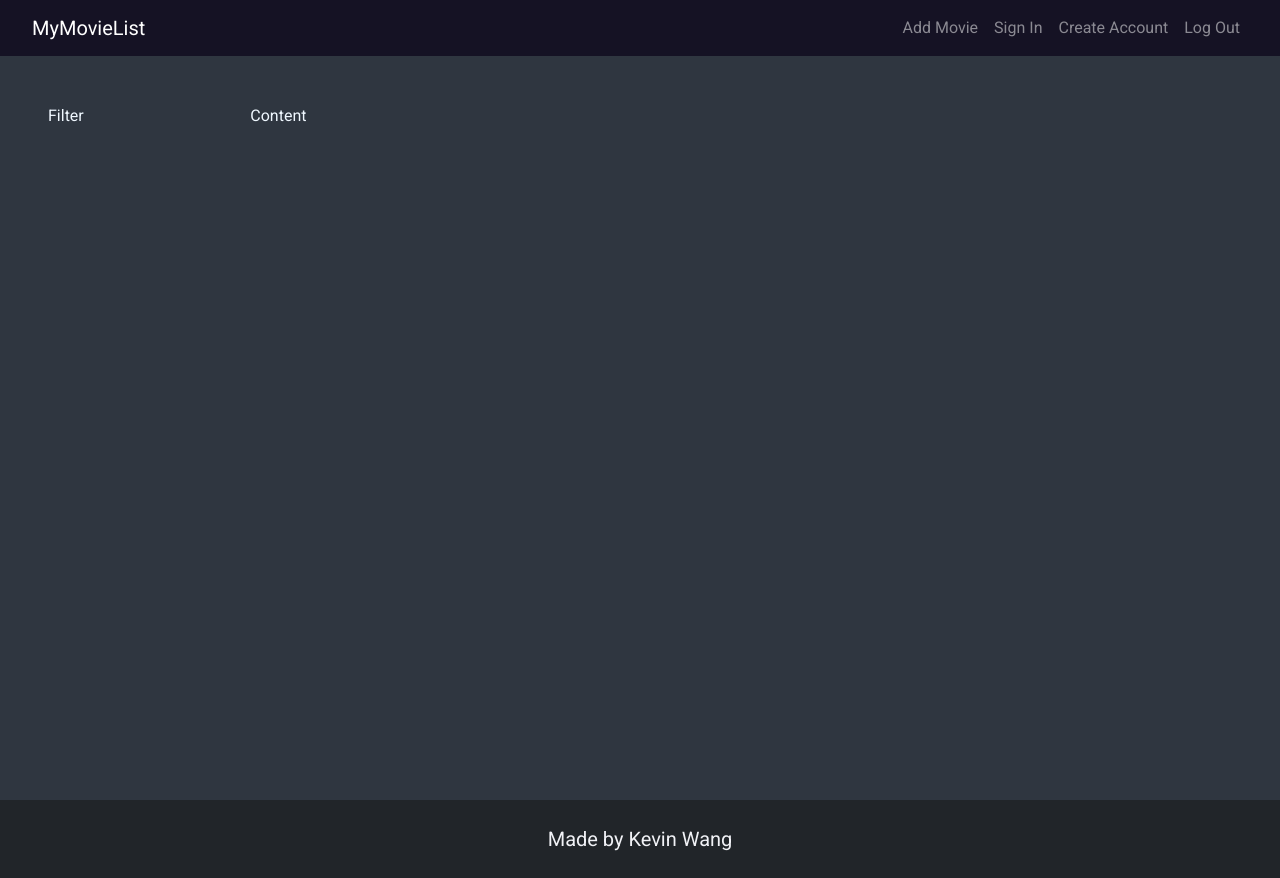
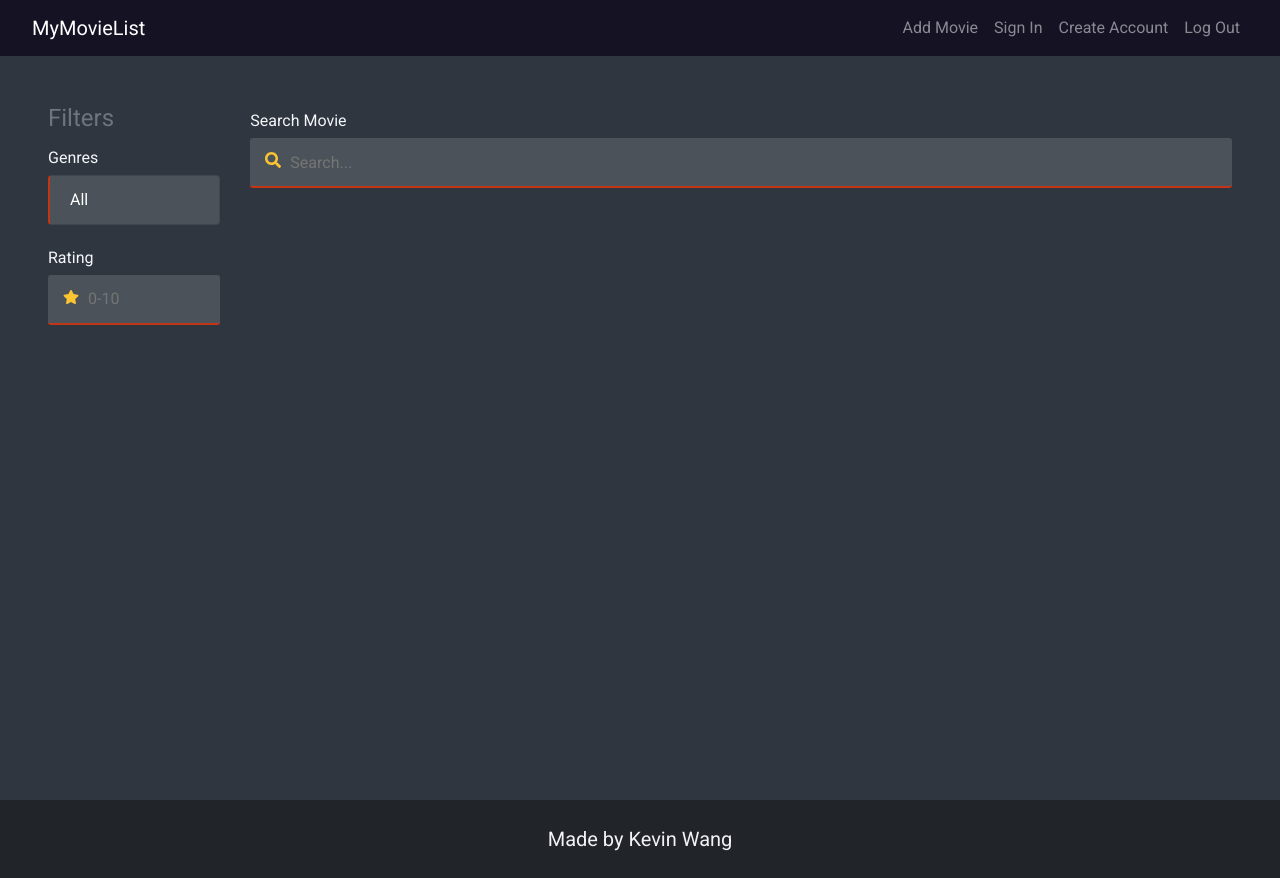
Before and after one commit to ChronoLoop/MyMovieList, a React (Create React App) app in the folder client/: page /movies in a window 1280 px wide. Built offline with nearby package versions, Linux system fonts and the light colour scheme.

Commit message:
added genre/rating/search filter UI

```diff
--- a/client/package.json
+++ b/client/package.json
@@ -12,6 +12,7 @@
     "react": "^17.0.1",
     "react-bootstrap": "^1.4.0",
     "react-dom": "^17.0.1",
+    "react-icons": "^4.1.0",
     "react-router-dom": "^5.2.0",
     "react-scripts": "4.0.1",
     "web-vitals": "^0.2.4"
--- a/client/src/App.scss
+++ b/client/src/App.scss
@@ -1,10 +1,16 @@
+$background-color: #2f3640;
+$red-border: #c23616;
+$input-bg: #4b5259;
+$input-bg-hover: #585f68;
+$white: #f5f6fa;
+
 .App {
     height: 100vh;
     position: relative;
 }
 .background-container {
     scroll-behavior: smooth;
-    background: #2f3640;
+    background: $background-color;
     min-height: 100vh;
     color: #f0f8ff;
 }
--- /dev/null
+++ b/client/src/components/GenreFilter/GenreFilter.js
@@ -0,0 +1,42 @@
+import React from 'react';
+import { ListGroup } from 'react-bootstrap';
+import './GenreFilter.scss';
+import { ACTIONS } from '../../pages/Movies/Movies';
+
+const setClass = (genre, active) => {
+    const classButtons = 'list-item';
+    return genre === active ? classButtons + ' list-item-active' : classButtons;
+};
+
+const GenreFilters = ({ genres, currentGenre, dispatch }) => {
+    const handleOnClick = (genre) => {
+        dispatch({ type: ACTIONS.SET_CURRENT_GENRE, payload: { genre: genre } });
+    };
+    return (
+        <div className="genre-filter-container ">
+            <label>Genres</label>
+            <ListGroup as="ul">
+                <ListGroup.Item
+                    as="li"
+                    className={setClass('All', currentGenre)}
+                    onClick={() => handleOnClick('All')}
+                >
+                    All
+                </ListGroup.Item>
+                {genres &&
+                    genres.map((item) => (
+                        <ListGroup.Item
+                            as="li"
+                            key={item.id}
+                            className={setClass(item.genre, currentGenre)}
+                            onClick={() => handleOnClick(item.genre)}
+                        >
+                            {item.genre}
+                        </ListGroup.Item>
+                    ))}
+            </ListGroup>
+        </div>
+    );
+};
+
+export default GenreFilters;
--- /dev/null
+++ b/client/src/components/GenreFilter/GenreFilter.scss
@@ -0,0 +1,27 @@
+$red-border: #c23616;
+$input-bg: #4b5259;
+$input-bg-hover: #585f68;
+$white: #f5f6fa;
+
+.genre-filter-container {
+    .list-item {
+        text-align: left !important;
+        background: $input-bg !important;
+        color: white !important;
+        font-size: 16px !important;
+    }
+    .list-item:hover {
+        cursor: pointer;
+        background: $input-bg-hover !important;
+    }
+    .list-item-active {
+        border-left-color: $red-border !important;
+        border-left-width: 2px !important;
+        transition: 0.3s ease-in !important;
+    }
+}
+
+.genre-filter-container > label {
+    margin: 5px 0px;
+    color: $white;
+}
--- /dev/null
+++ b/client/src/components/Input/Input.js
@@ -0,0 +1,16 @@
+import React from 'react';
+import { Alert } from 'react-bootstrap';
+import './Input.scss';
+
+const Input = ({ name, label, error, Icon, className, ...rest }) => {
+    return (
+        <div className={`input-container ${className}`}>
+            {label && <label> {label} </label>}
+            {Icon && <Icon className="input-icon" />}
+            <input name={name} {...rest} />
+            {error && <Alert variant="danger">{error}</Alert>}
+        </div>
+    );
+};
+
+export default Input;
--- /dev/null
+++ b/client/src/components/Input/Input.scss
@@ -0,0 +1,41 @@
+$red-border: #c23616;
+$input-bg: #4b5259;
+$input-bg-hover: #585f68;
+$icon-color: #fbc531;
+$white: #f5f6fa;
+
+.input-container {
+    position: relative;
+    text-align: left;
+}
+
+.input-container > label {
+    margin: 5px 0px;
+    color: $white;
+}
+
+.input-container > input {
+    width: 100%;
+    padding: 10px 40px;
+    height: 50px;
+    background: $input-bg;
+    border-bottom-color: $red-border;
+    border-top: 0px;
+    border-right: 0px;
+    border-left: 0px;
+    border-radius: 3px;
+    color: $white;
+}
+
+.input-container > input:focus {
+    outline: 0;
+}
+
+.input-container > .input-icon {
+    position: absolute;
+    color: $icon-color;
+    z-index: 2;
+    text-align: left;
+    top: 48px;
+    left: 15px;
+}
--- /dev/null
+++ b/client/src/components/MovieCard/MovieCard.scss
@@ -0,0 +1 @@
+//#18142d
--- /dev/null
+++ b/client/src/pages/AddMovie/AddMovie.js
@@ -0,0 +1,7 @@
+import React from 'react';
+
+const AddMovie = () => {
+    return <div>Add Movie page</div>;
+};
+
+export default AddMovie;
--- a/client/src/pages/Movies/Movies.js
+++ b/client/src/pages/Movies/Movies.js
@@ -1,16 +1,78 @@
-import React from 'react';
+import React, { useReducer } from 'react';
 import './Movies.scss';
 import { Row, Col } from 'react-bootstrap';
+import GenreFilter from '../../components/GenreFilter/GenreFilter';
+import Input from '../../components/Input/Input';
+import { FaStar, FaSearch } from 'react-icons/fa';
+
+const ACTIONS = {
+    SET_CURRENT_GENRE: 'set-current-genre',
+    SET_RATING: 'set-rating',
+    SET_SEARCH_FILTER: 'set-search-filter'
+};
+
+const reducer = (state, action) => {
+    switch (action.type) {
+        case ACTIONS.SET_CURRENT_GENRE:
+            return { ...state, currentGenre: action.payload.genre };
+        case ACTIONS.SET_RATING:
+            return { ...state, rating: action.payload.rating };
+        case ACTIONS.SET_SEARCH_FILTER:
+            return { ...state, searchFilter: action.payload.searchFilter };
+        default:
+            return state;
+    }
+};
+
+const initialState = {
+    genres: [],
+    currentGenre: 'All',
+    rating: 0,
+    searchFilter: ''
+};
 
 const Home = () => {
+    const [state, dispatch] = useReducer(reducer, initialState);
+
     return (
         <div className="p-5">
             <Row>
                 <Col sm={12} lg={2}>
-                    Filter
+                    <h4 className="text-muted text-left">Filters</h4>
+                    <GenreFilter
+                        genres={state.genres}
+                        currentGenre={state.currentGenre}
+                        dispatch={dispatch}
+                    />
+                    <Input
+                        onChange={(e) =>
+                            dispatch({
+                                type: ACTIONS.SET_RATING,
+                                payload: { rating: e.target.value }
+                            })
+                        }
+                        label="Rating"
+                        Icon={FaStar}
+                        type="number"
+                        min={0}
+                        max={10}
+                        placeholder="0-10"
+                        className="mt-3"
+                    />
                 </Col>
                 <Col sm={12} lg={10}>
-                    Content
+                    <Input
+                        onChange={(e) =>
+                            dispatch({
+                                type: ACTIONS.SET_SEARCH_FILTER,
+                                payload: { searchFilter: e.target.value }
+                            })
+                        }
+                        Icon={FaSearch}
+                        label="Search Movie"
+                        placeholder="Search..."
+                        className="mt-sm-3 mt-lg-0"
+                    />
                 </Col>
             </Row>
         </div>
@@ -18,3 +80,4 @@ const Home = () => {
 };
 
 export default Home;
+export { ACTIONS };
```
Also changed, not shown: client/src/components/MovieCard/MovieCard.js (added), client/src/components/MovieGrid/MovieGrid.js (added), 1 other file (tests, documents, lock files or other folders).
